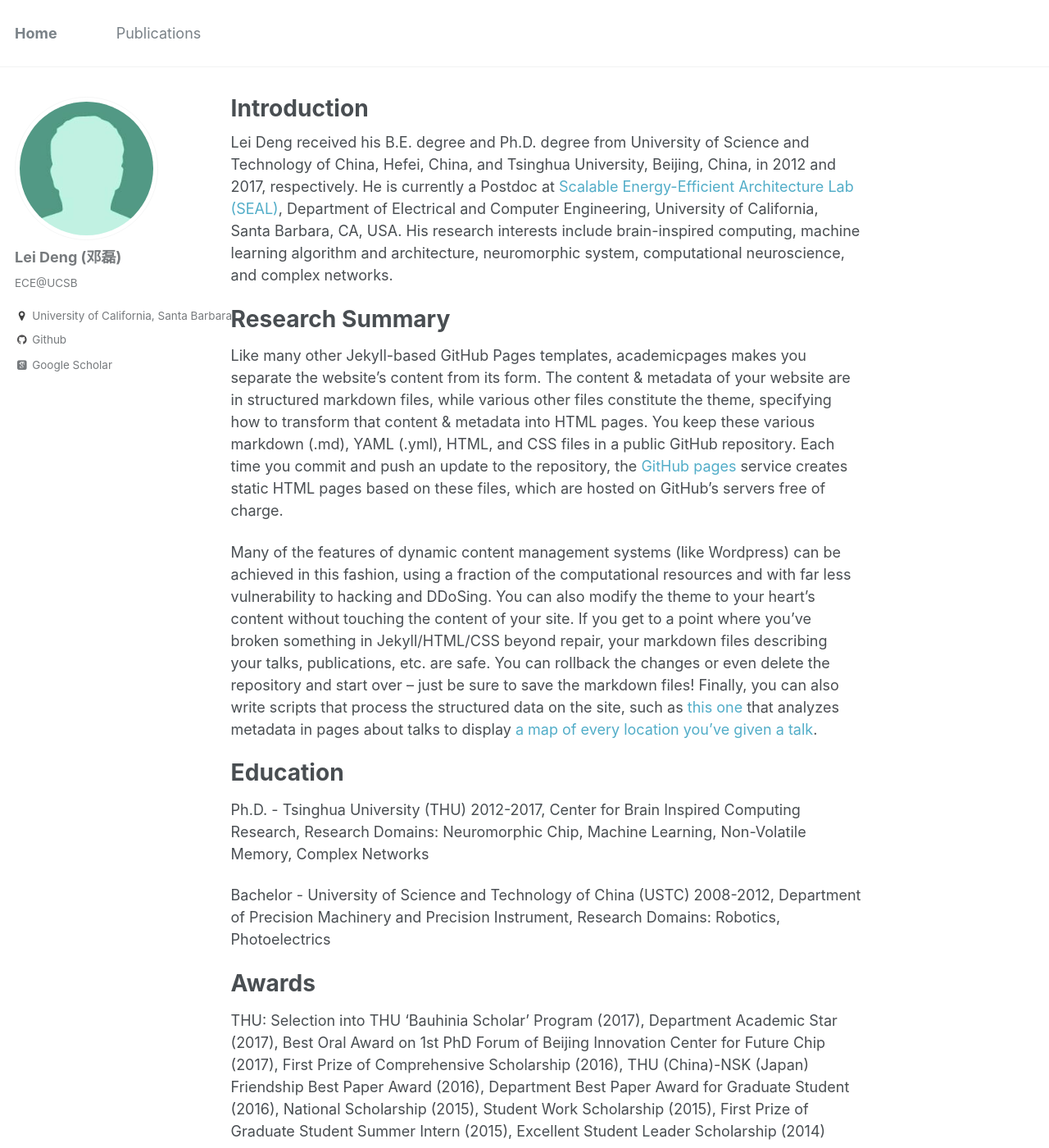
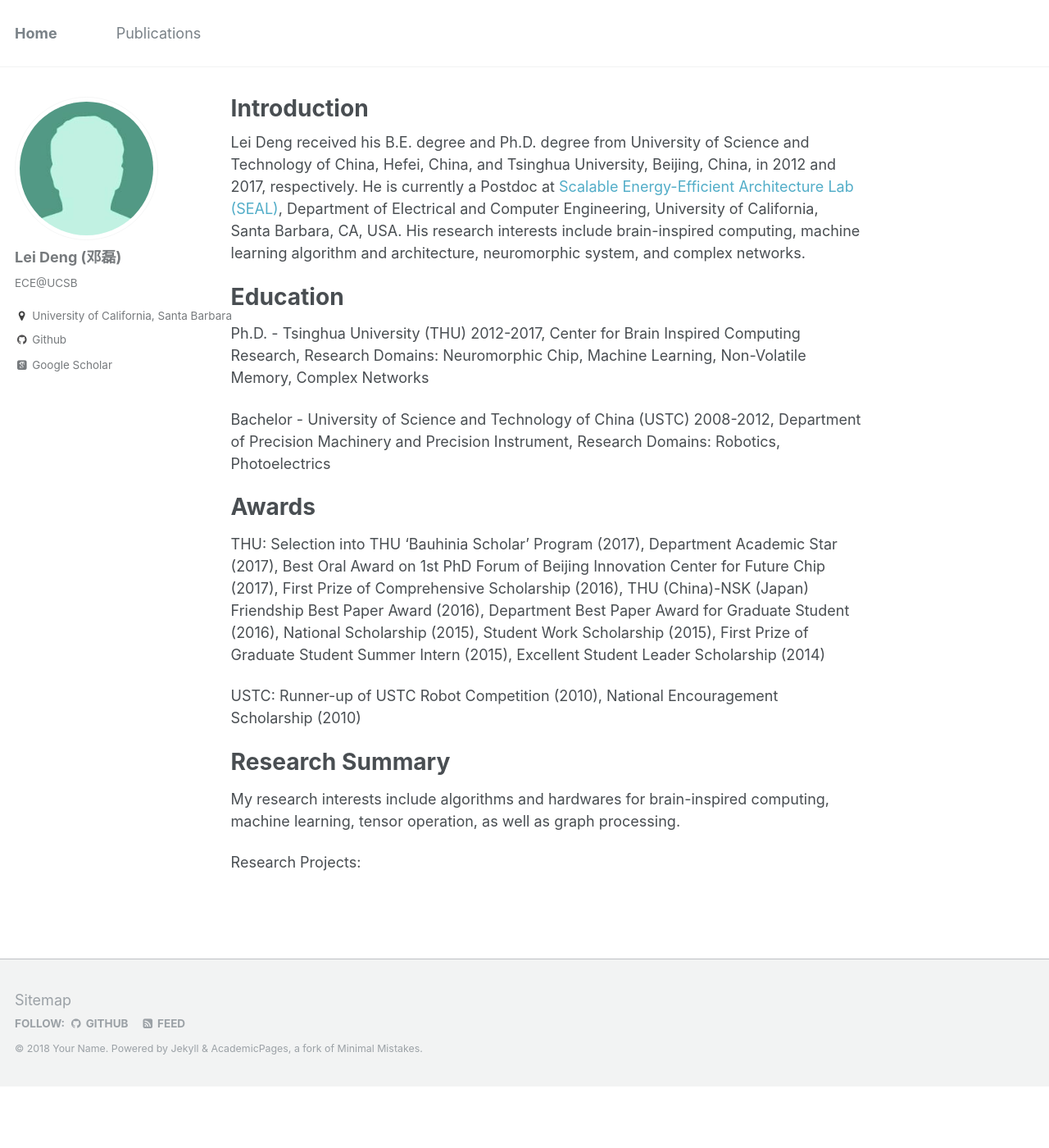
Before and after one commit to dllfei/dllfei.github.io, a Jekyll site: the page built from _pages/about.md, in a window 1280 px wide and 1400 px high. Shown: the whole window at 82% size. Built offline with Jekyll 4.4.1, drawn with Linux system fonts in a browser that asks for light colours; some web fonts are replaced.

Commit message:
Update about.md

```diff
--- a/_pages/about.md
+++ b/_pages/about.md
@@ -8,13 +8,7 @@ redirect_from:
   - /about.html
 ---
 
-Lei Deng received his B.E. degree and Ph.D. degree from University of Science and Technology of China, Hefei, China, and Tsinghua University, Beijing, China, in 2012 and 2017, respectively. He is currently a Postdoc at [Scalable Energy-Efficient Architecture Lab (SEAL)](https://seal.ece.ucsb.edu/), Department of Electrical and Computer Engineering, University of California, Santa Barbara, CA, USA. His research interests include brain-inspired computing, machine learning algorithm and architecture, neuromorphic system, computational neuroscience, and complex networks.
-
-Research Summary
-======
-Like many other Jekyll-based GitHub Pages templates, academicpages makes you separate the website's content from its form. The content & metadata of your website are in structured markdown files, while various other files constitute the theme, specifying how to transform that content & metadata into HTML pages. You keep these various markdown (.md), YAML (.yml), HTML, and CSS files in a public GitHub repository. Each time you commit and push an update to the repository, the [GitHub pages](https://pages.github.com/) service creates static HTML pages based on these files, which are hosted on GitHub's servers free of charge.
-
-Many of the features of dynamic content management systems (like Wordpress) can be achieved in this fashion, using a fraction of the computational resources and with far less vulnerability to hacking and DDoSing. You can also modify the theme to your heart's content without touching the content of your site. If you get to a point where you've broken something in Jekyll/HTML/CSS beyond repair, your markdown files describing your talks, publications, etc. are safe. You can rollback the changes or even delete the repository and start over -- just be sure to save the markdown files! Finally, you can also write scripts that process the structured data on the site, such as [this one](https://github.com/academicpages/academicpages.github.io/blob/master/talkmap.ipynb) that analyzes metadata in pages about talks to display [a map of every location you've given a talk](https://academicpages.github.io/talkmap.html).
+Lei Deng received his B.E. degree and Ph.D. degree from University of Science and Technology of China, Hefei, China, and Tsinghua University, Beijing, China, in 2012 and 2017, respectively. He is currently a Postdoc at [Scalable Energy-Efficient Architecture Lab (SEAL)](https://seal.ece.ucsb.edu/), Department of Electrical and Computer Engineering, University of California, Santa Barbara, CA, USA. His research interests include brain-inspired computing, machine learning algorithm and architecture, neuromorphic system, and complex networks.
 
 Education
 ======
@@ -27,3 +21,9 @@ Awards
 THU: Selection into THU ‘Bauhinia Scholar’ Program (2017), Department Academic Star (2017), Best Oral Award on 1st PhD Forum of Beijing Innovation Center for Future Chip (2017), First Prize of Comprehensive Scholarship (2016), THU (China)-NSK (Japan) Friendship Best Paper Award (2016), Department Best Paper Award for Graduate Student (2016), National Scholarship (2015), Student Work Scholarship (2015), First Prize of Graduate Student Summer Intern (2015), Excellent Student Leader Scholarship (2014)
 
 USTC: Runner-up of USTC Robot Competition (2010), National Encouragement Scholarship (2010)
+
+Research Summary
+======
+My research interests include algorithms and hardwares for brain-inspired computing, machine learning, tensor operation, as well as graph processing.
+
+Research Projects:
```
